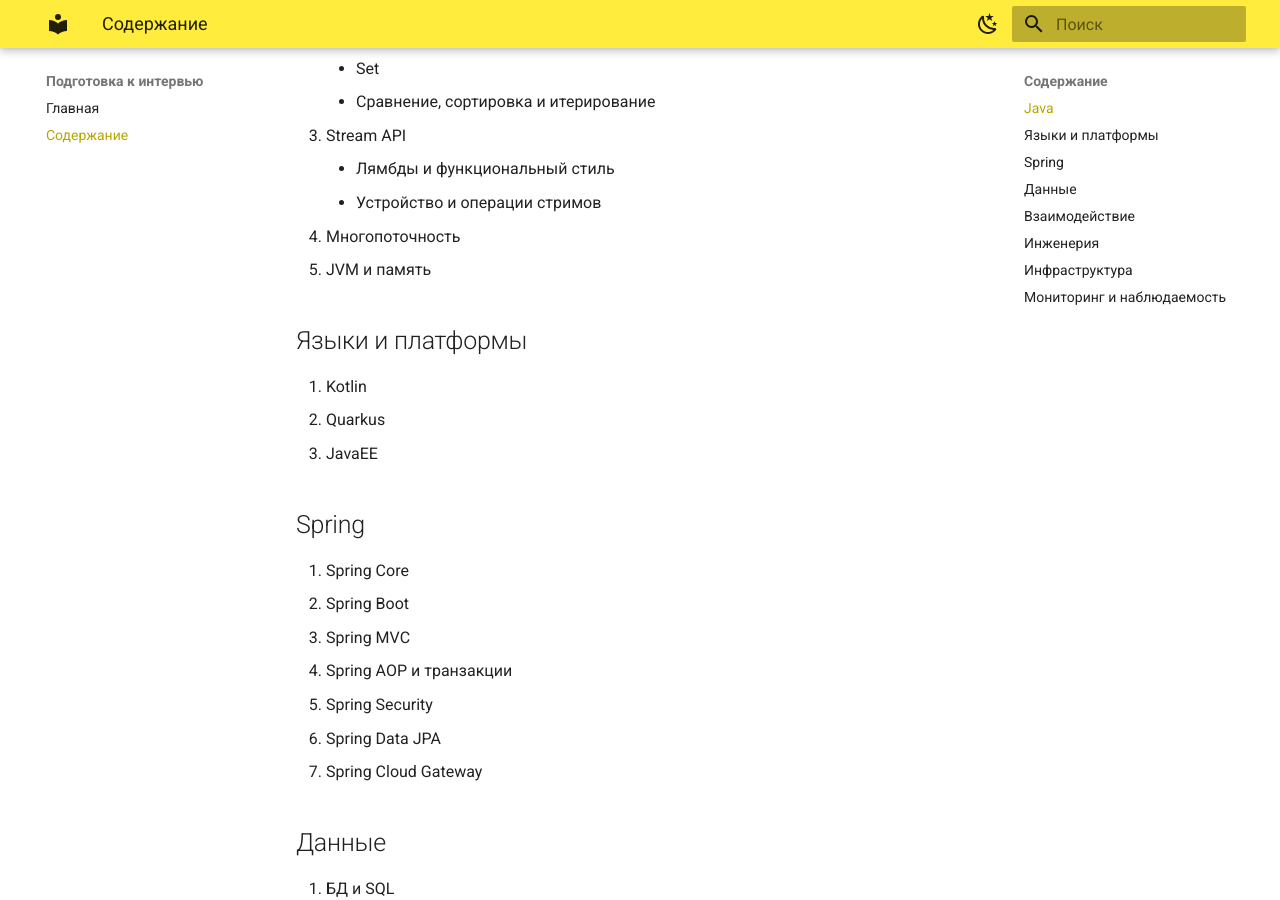
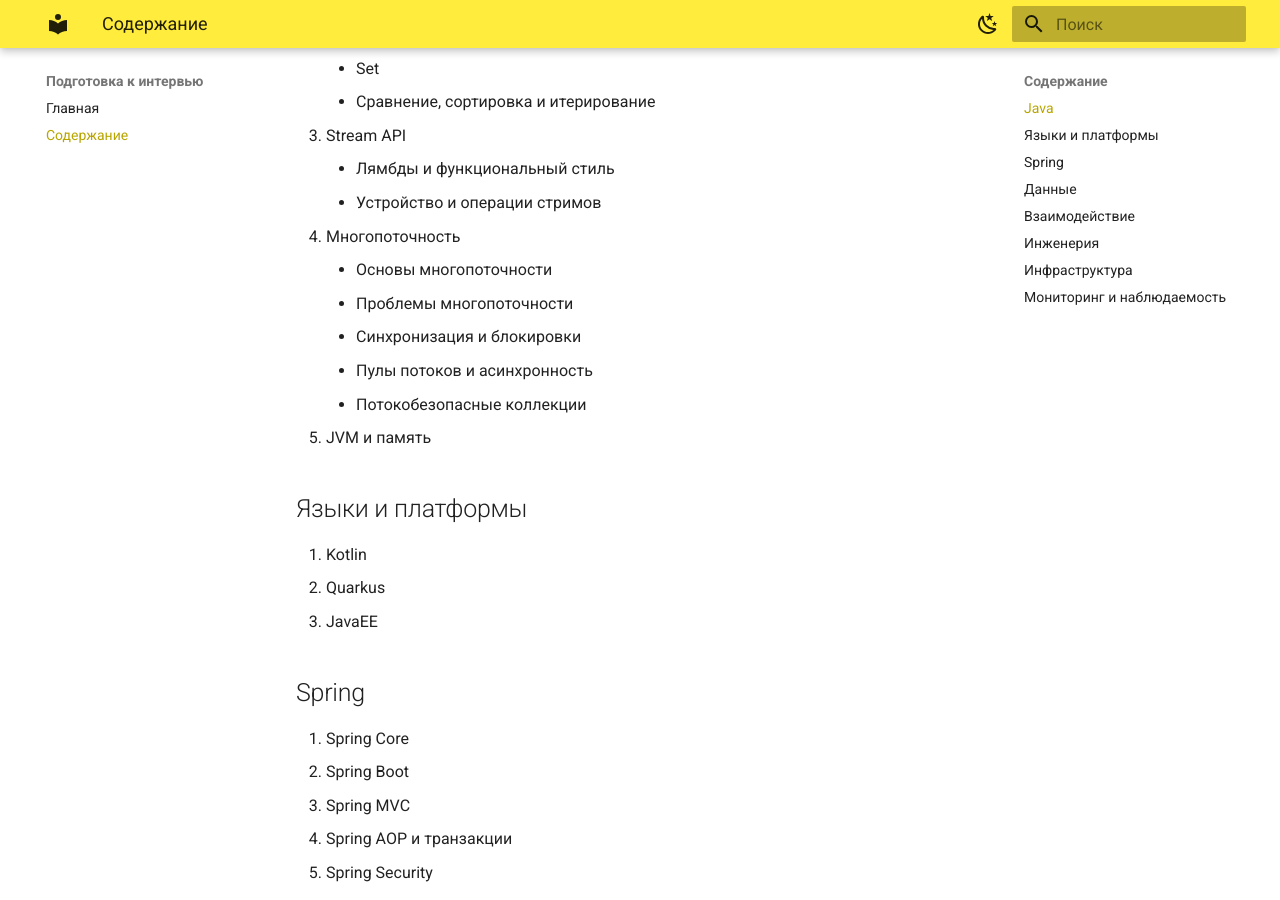
Before and after one commit to artem961/java-backend-notes, an MkDocs documentation site: the page built from docs/contents.md, in a window 1280 px wide and 900 px high, scrolled down 778 px. Built offline with MkDocs 1.6.1 and Material for MkDocs 9.7.7, drawn with Linux system fonts in a browser that asks for light colours.

Commit message:
Определить состав раздела Многопоточность
Пять тем. Проблемы многопоточности вынесены отдельно от механизмов
синхронизации, виртуальные потоки — в основах.

Co-Authored-By: Claude Opus 4.8 <noreply@anthropic.com>
Claude-Session: https://claude.ai/code/session_01Rwwmgvitp1riZs4MzwF2Zc

```diff
--- a/docs/contents.md
+++ b/docs/contents.md
@@ -27,6 +27,11 @@
     - Лямбды и функциональный стиль
     - Устройство и операции стримов
 4. Многопоточность
+    - Основы многопоточности
+    - Проблемы многопоточности
+    - Синхронизация и блокировки
+    - Пулы потоков и асинхронность
+    - Потокобезопасные коллекции
 5. JVM и память
 
 ## Языки и платформы
```
